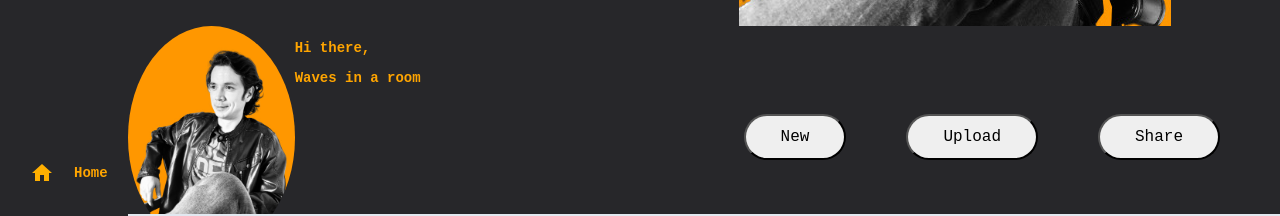
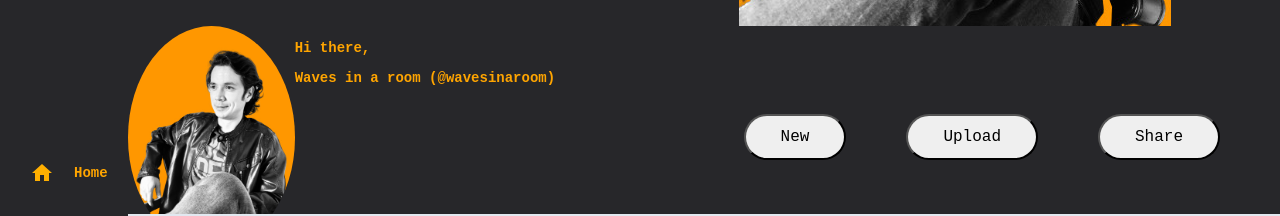
Before and after one commit to wavesinaroom/my_odin_project_admin_dashboard, a plain HTML site: page index.html in a window 1280 px wide. Shown: the part 551-767 px from the top of the page. Drawn offline with Linux system fonts and the light colour scheme.

Commit message:
[Task] Add at to user

```diff
--- a/index.html
+++ b/index.html
@@ -20,7 +20,7 @@
           <img src="./images/assets/waves_in_a_room_profile.jpg" alt="user-avatar-large">
           <div class="greetings-text">
             <p class="welcome-message"><strong>Hi there,</strong></p>
-            <p class="user-name-big"><strong>Waves in a room</strong></p>
+            <p class="user-name-big"><strong>Waves in a room (@wavesinaroom)</strong></p>
           </div>
         </div>
           <div class="header-buttons">
```
